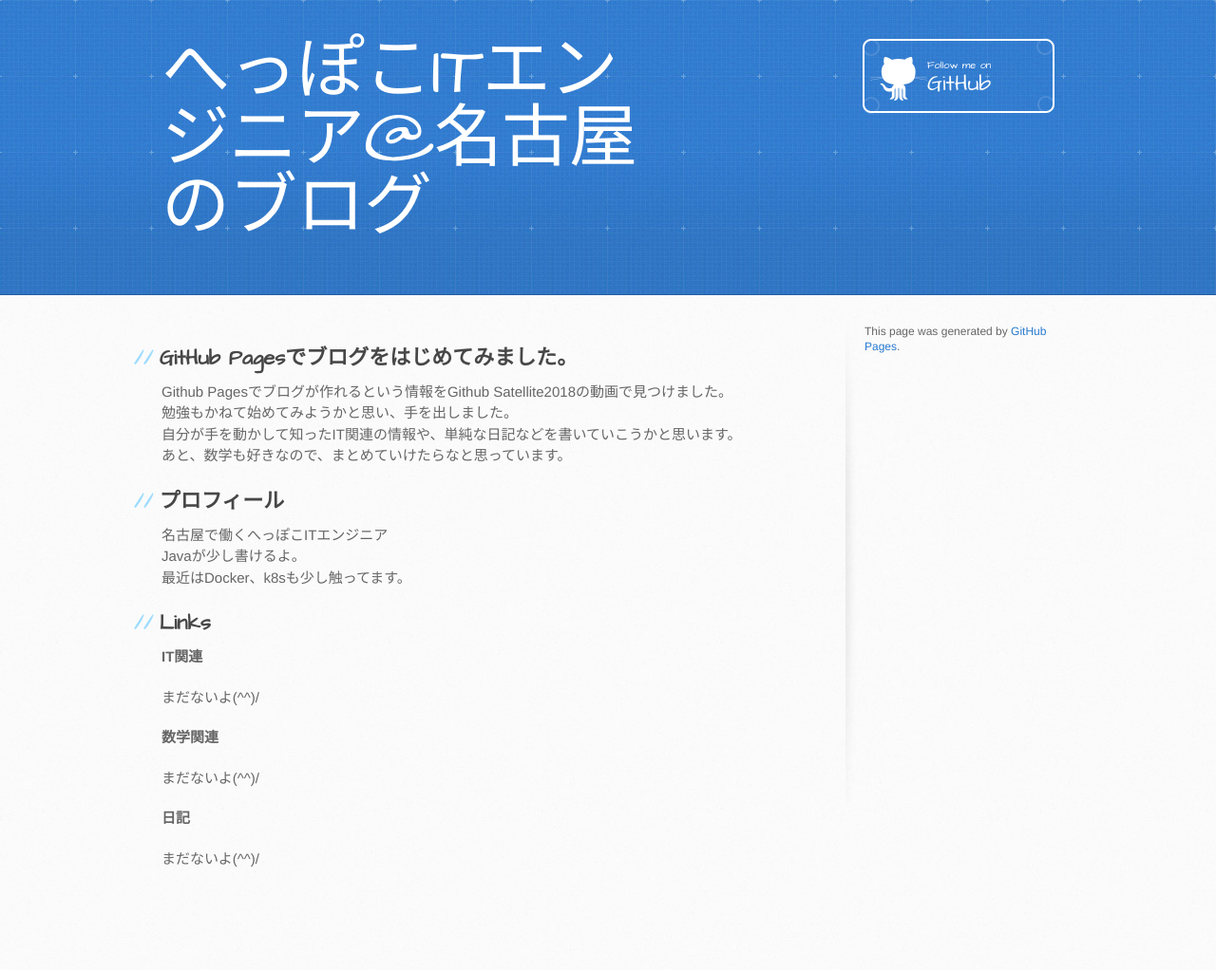
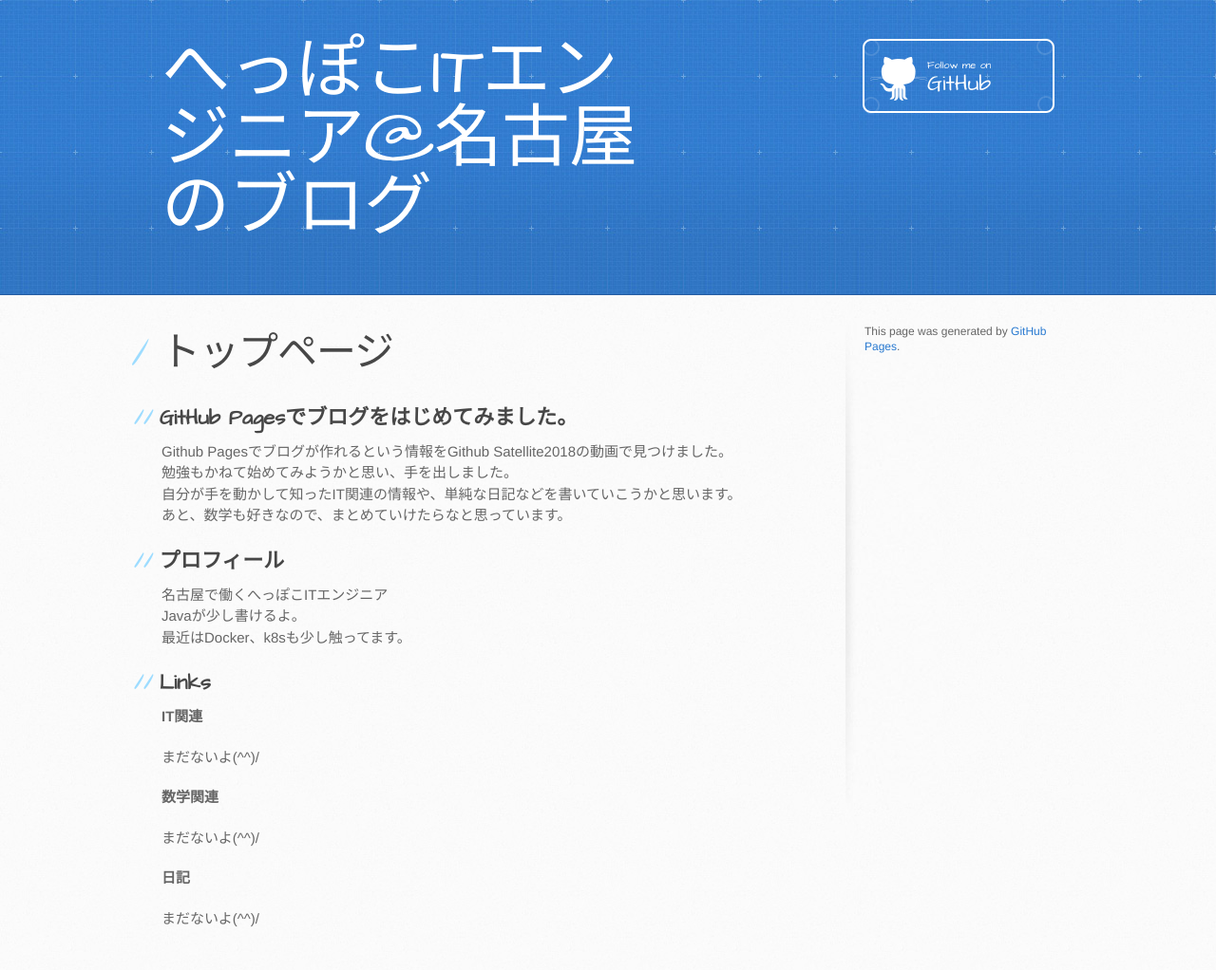
Before and after one commit to mtaketani113/mtaketani113.github.io, a Jekyll site: the page built from index.md, in a window 1280 px wide. Shown: the whole page at 95% size. Built offline with Jekyll 4.4.1, drawn with Linux system fonts in a browser that asks for light colours; our own code applies the rules of GitHub Pages for plain Markdown files; the repository's description, which GitHub fills in, is left out; before the commit the page ends 959 px from its top, so only the background shows below that.

Commit message:
タイトルを追加

```diff
--- a/_layouts/default.html
+++ b/_layouts/default.html
@@ -35,6 +35,7 @@
     <div id="content-wrapper">
       <div class="inner clearfix">
         <section id="main-content">
+          <h1 id="page-title">{{ page.title }}</h1>
           {{ content }}
         </section>
 
--- a/index.md
+++ b/index.md
@@ -1,3 +1,7 @@
+---
+layout: default
+title: トップページ
+---
 
 ## GitHub Pagesでブログをはじめてみました。
 
```
